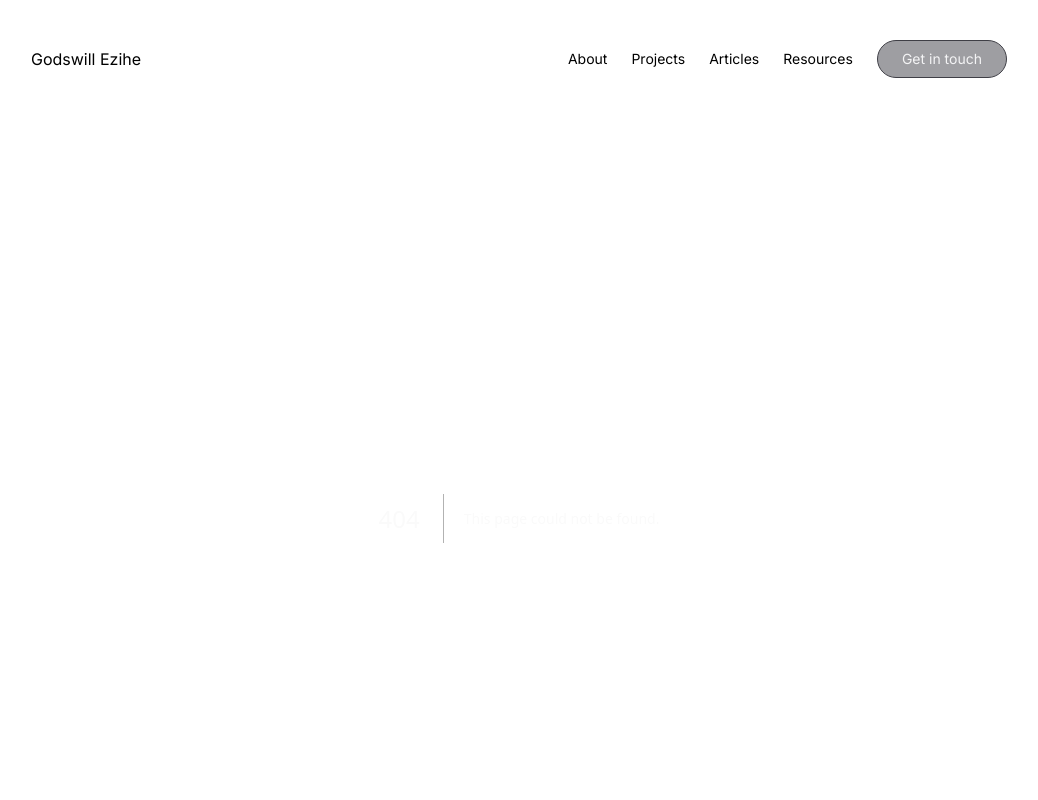
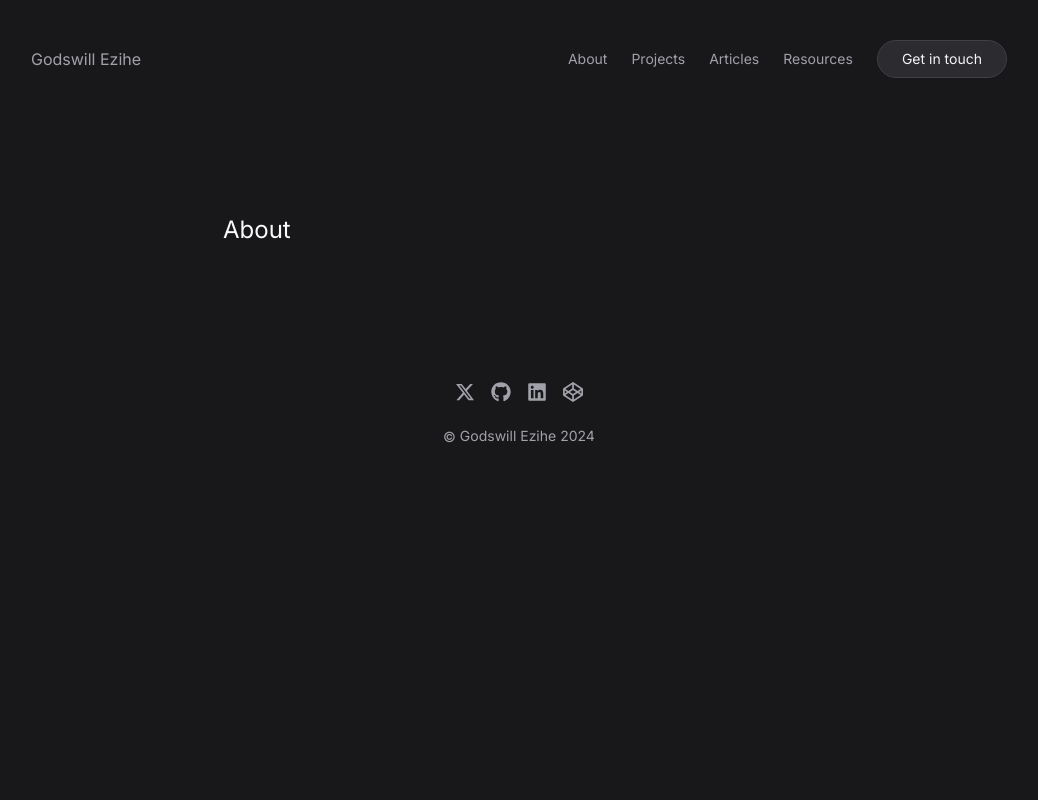
Before and after one commit to gzkdev/web-portfolio, a Next.js app: page /about in a window 1280 px wide. Before the commit this address had no page. Shown: the top 800 px of the page, without its empty margins (121-1159 px from the left). Built offline with nearby package versions, Linux system fonts and the light colour scheme.

Commit message:
add about page

```diff
--- /dev/null
+++ b/app/about/page.tsx
@@ -0,0 +1,9 @@
+export default function About() {
+  return (
+    <div className="space-y-24 py-24 pb-10 max-w-screen-sm mx-auto">
+      <header className="px-6 space-y-10">
+        <h1 className="text-lg sm:text-2xl">About</h1>
+      </header>
+    </div>
+  );
+}
```
